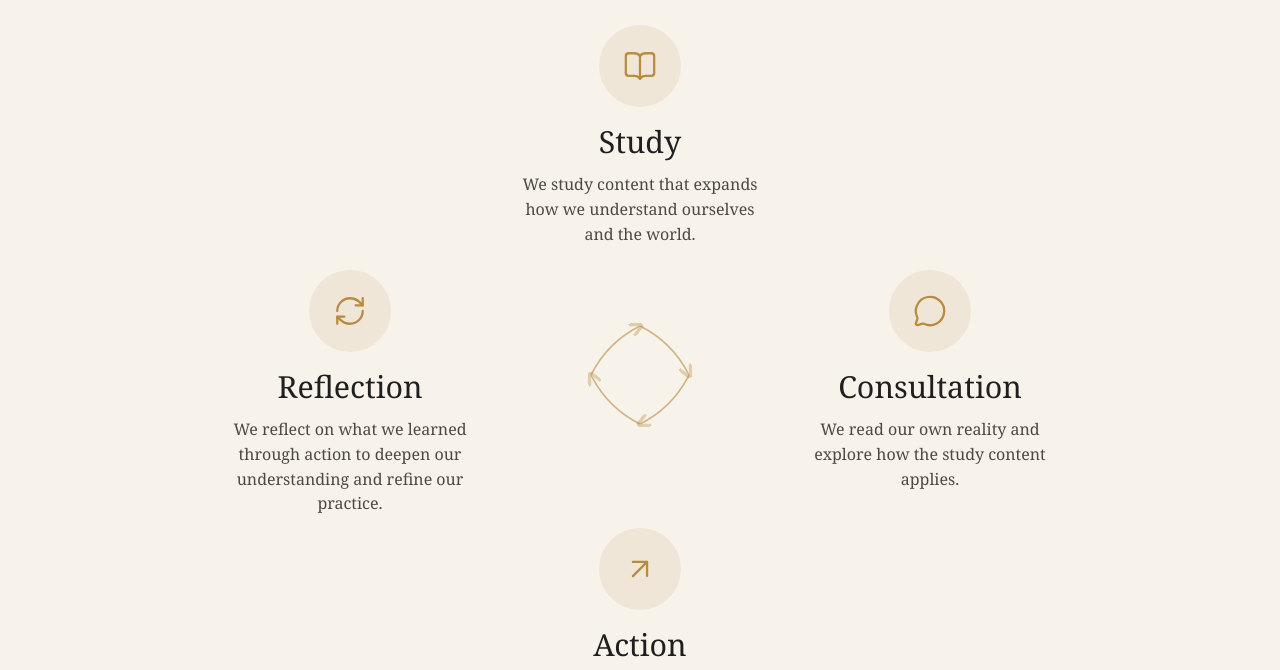
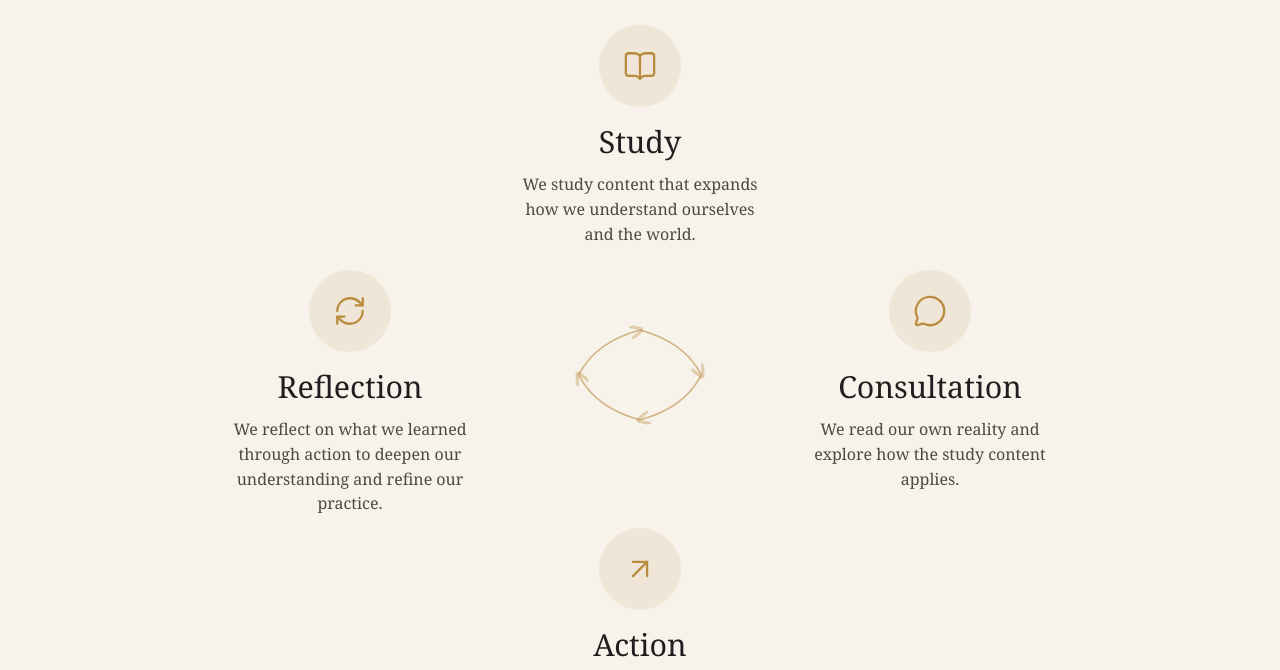
Before and after one commit to travisbirchattba/the-stage-beyond-site, a React (Vite) app: page / in a window 1280 px wide. Shown: the part 1400-2070 px from the top of the page. Built offline with nearby package versions, Linux system fonts and the light colour scheme.

Commit message:
Update main.jsx

```diff
--- a/src/main.jsx
+++ b/src/main.jsx
@@ -43,10 +43,10 @@ function App() {
     </marker>
   </defs>
 
-<path d="M300 240 Q340 260 360 300" markerEnd="url(#arrow)" />
-<path d="M360 300 Q340 340 300 360" markerEnd="url(#arrow)" />
-<path d="M300 360 Q260 340 240 300" markerEnd="url(#arrow)" />
-<path d="M240 300 Q260 260 300 240" markerEnd="url(#arrow)" />
+<path d="M300 245 Q355 260 375 300" markerEnd="url(#arrow)" />
+<path d="M375 300 Q355 340 300 355" markerEnd="url(#arrow)" />
+<path d="M300 355 Q245 340 225 300" markerEnd="url(#arrow)" />
+<path d="M225 300 Q245 260 300 245" markerEnd="url(#arrow)" />
 </svg>
 
           <CycleStep className="top" icon={<BookOpen />} title="Study">
```
